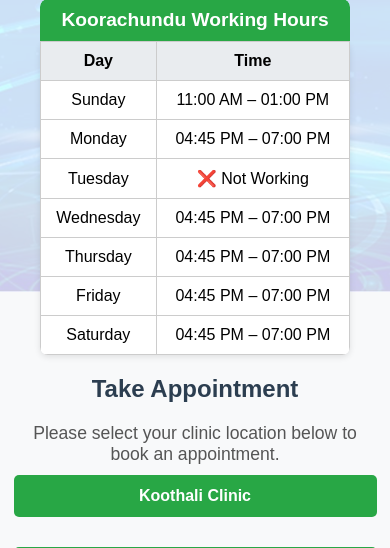
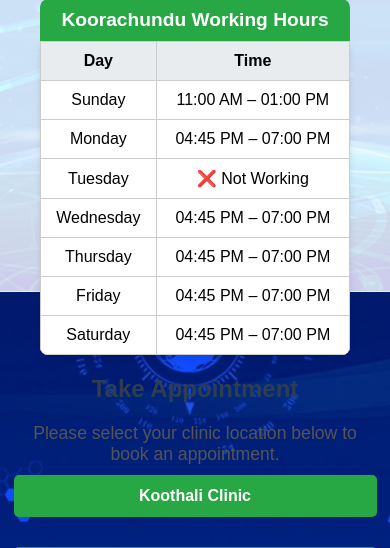
Before and after one commit to razin2004/doctor-appointment, a Flask app: page / in a window 390 px wide. Shown: the part 552-1100 px from the top of the page. Run offline with Flask 3, Linux system fonts and the light colour scheme.

Commit message:
Updated all files with latest changes

```diff
--- a/static/style.css
+++ b/static/style.css
@@ -193,8 +193,10 @@ button[type="submit"]:hover {
 }
 @media (max-width: 600px) {
   body {
-    background-size: cover; /* or '100% 100%' if needed */
-    background-attachment: scroll; /* prevent mobile bugs */
+    background-size: cover;
+    background-attachment: fixed; /* was 'scroll' — change to 'fixed' */
+    background-repeat: no-repeat;
+    background-position: center;
   }
 
   .container, .appointment-form {
```
